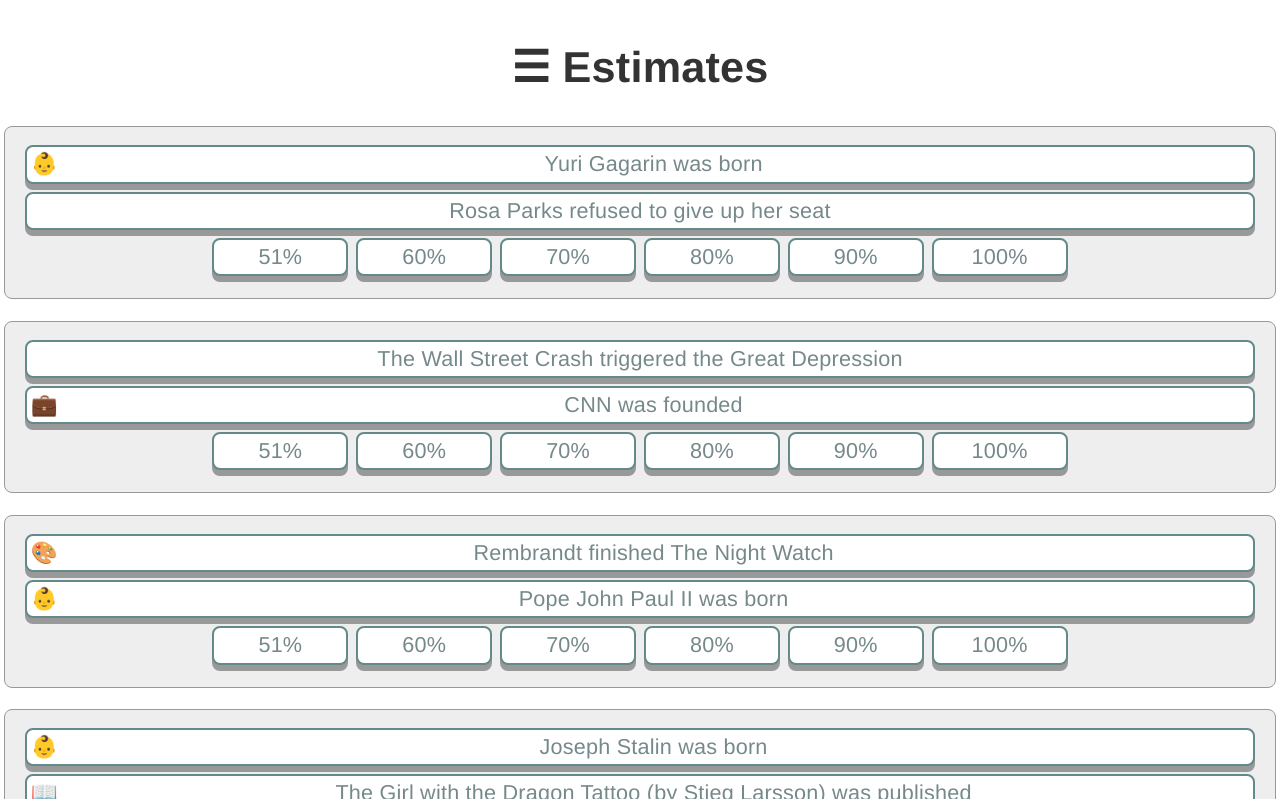
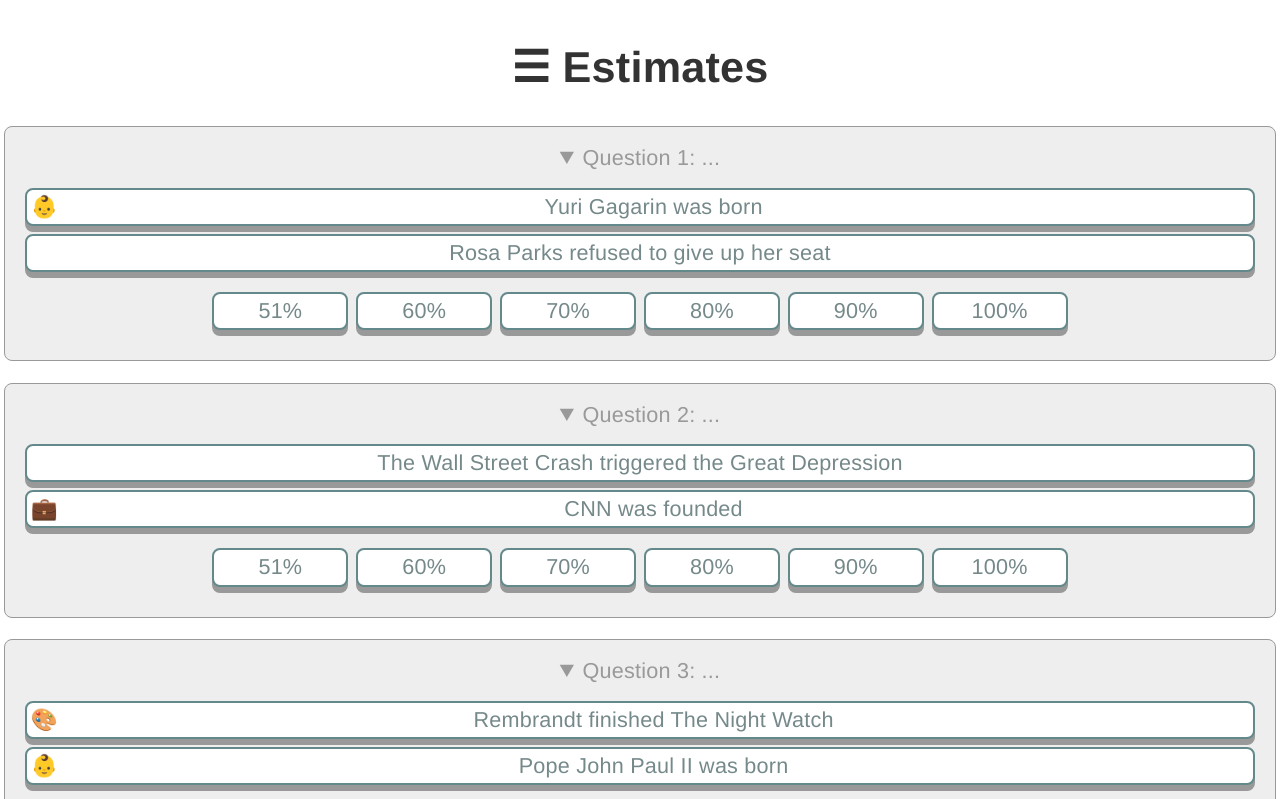
Before and after one commit to alefore/estimate, a website with bundled scripts: page index.html in a window 1280 px wide. Both pictures are taken after a click on the button "Start a new game.". Shown: the top 799 px of the page. Built offline with nearby package versions, Linux system fonts and the light colour scheme.

Commit message:
Further improve HTML.

```diff
--- a/src/main.ts
+++ b/src/main.ts
@@ -300,8 +300,8 @@ class App {
     this.gameDiv.replaceChildren();
     const questionInputs =
         Array.from({length: 10}, () => this.generateQuestion());
-    const questions: QuestionView[] = questionInputs.map((q) => {
-      return new QuestionView(q, this.gameDiv);
+    const questions: QuestionView[] = questionInputs.map((q, index) => {
+      return new QuestionView(q, index, this.gameDiv);
     });
 
     const finishButton = new EmojiButton(
--- a/src/question.ts
+++ b/src/question.ts
@@ -130,18 +130,40 @@ export class CompareQuestion {
 }
 
 export class QuestionView {
-  readonly div: HTMLDivElement = document.createElement('div');
+  private readonly details: HTMLDetailsElement =
+      document.createElement('details');
+  readonly summary: HTMLElement =
+      this.details.appendChild(document.createElement('summary'));
   public readonly confidenceButtons = new ConfidenceButtons();
+  private autoCollapsed: boolean = false;
 
   constructor(
-      public readonly question: CompareQuestion, outputDiv: HTMLDivElement) {
-    this.div.classList.add('question');
-    this.div.append(this.question.view, this.confidenceButtons.container);
-    outputDiv.append(this.div);
+      public readonly question: CompareQuestion, private readonly index: number,
+      outputDiv: HTMLDivElement) {
+    this.details.classList.add('question');
+    this.details.open = true;
+    new Computed(() => {
+      this.summary.textContent = `Question ${index + 1}: `;
+      if (this.question.selectionIndex.value === null) {
+        this.summary.textContent += '...';
+      } else if (this.confidenceButtons.confidence.value === null) {
+        this.summary.textContent += 'Confidence?';
+      } else {
+        this.summary.textContent +=
+            `${this.confidenceButtons.confidence.value}%`;
+        if (!this.autoCollapsed) {
+          this.autoCollapsed = true;
+          this.details.open = false;
+        }
+      }
+    }).alwaysFresh();
+    this.details.append(this.question.view, this.confidenceButtons.container);
+    outputDiv.append(this.details);
   }
 
   reveal() {
-    this.div.classList.add(this.question.isCorrect() ? 'correct' : 'incorrect');
+    this.details.classList.add(
+        this.question.isCorrect() ? 'correct' : 'incorrect');
     this.confidenceButtons.disable();
     this.question.reveal();
   }
--- a/style.css
+++ b/style.css
@@ -22,7 +22,7 @@ input, button, textarea, select {
   display: none;
 }
 
-div.question, details.history-record, .content-block {
+details.question, details.history-record, .content-block {
   text-align: center;
 
   border: 1px solid var(--text-dim);
@@ -34,12 +34,21 @@ div.question, details.history-record, .content-block {
   width: 98%;
 }
 
-div.question.correct {
+details.question.correct {
   background-color: var(--bg-correct);
 }
 
-div.question.incorrect {
+details.question.incorrect {
   background-color: var(--bg-incorrect);
+}
+
+details.question summary {
+  color: var(--text-dim);
+}
+
+details.question fieldset {
+  margin-top: 12px;
+  margin-bottom: 8px;
 }
 
 div.clickable {
```
